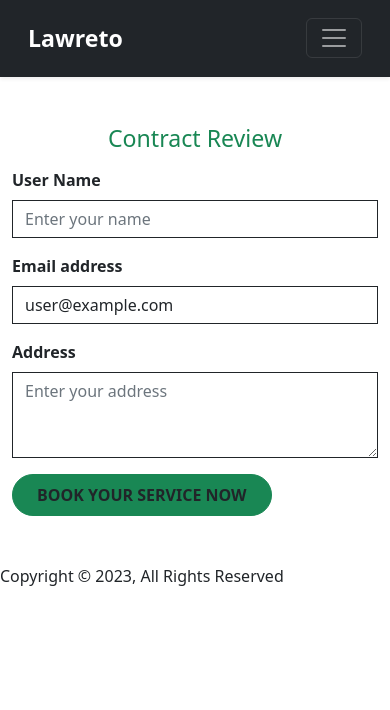
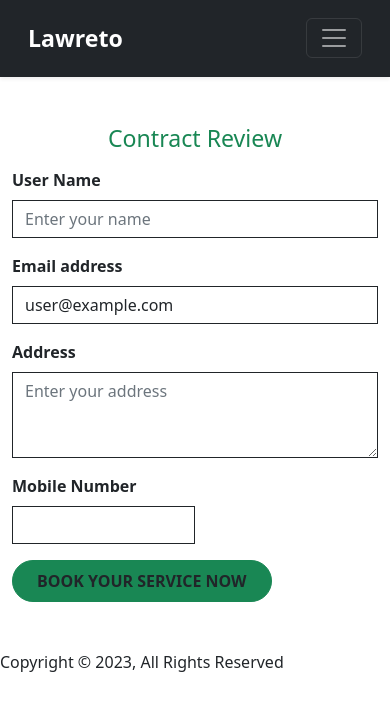
Before and after one commit to Samira-Shajahan-Borsha/lawreto-app, a React (Create React App) app: page /service-details/1 in a window 390 px wide. Shown: the top 710 px of the page. Built offline with nearby package versions, Linux system fonts and the light colour scheme; no server answers; sample sign-in values are in the browser's storage.

Commit message:
validate mobile number

```diff
--- a/src/Pages/ServiceDetails/ServiceDetails.js
+++ b/src/Pages/ServiceDetails/ServiceDetails.js
@@ -1,6 +1,5 @@
 import React, { useContext, useState } from 'react';
 import { Button, Container, Form } from 'react-bootstrap';
-import { toast } from 'react-hot-toast';
 import { FaExclamationCircle } from 'react-icons/fa';
 import { useLoaderData } from 'react-router-dom';
 import { AuthContext } from '../../contexts/AuthProvider';
@@ -12,13 +11,14 @@ const ServiceDetails = () => {
     const [userInfo, setUserInfo] = useState({
         name: '',
         address: '',
-        mmobileNumber: ''
+        mobileNumber: ''
     });
     const [errors, setErrors] = useState({
         nameError: '',
         addressError: '',
-        mmobileNumberError: ''
+        mobileNumberError: ''
     });
+
 
     console.log(user);
 
@@ -36,8 +36,6 @@ const ServiceDetails = () => {
         const address = form.address.value;
 
         form.reset();
-
-
 
         console.log(name, address);
     }
@@ -64,10 +62,31 @@ const ServiceDetails = () => {
         }
     }
 
+    const handleMobileNumberBlur = mobileNumberInput => {
+
+        const numberRegex = /^01[3-9][0-9]{8}$/;
+
+        const validMobileNumber = numberRegex.test(mobileNumberInput);
+
+        console.log(validMobileNumber);
+
+        if (mobileNumberInput === '') {
+            setErrors({ ...errors, mobileNumberError: 'You need to enter your mobile number.' });
+        }
+        else if (!validMobileNumber) {
+            setErrors({ ...errors, mobileNumberError: 'Enter a valid mobile number' });
+            setUserInfo({ ...userInfo, mobileNumber: '' });
+        }
+        else {
+            setUserInfo({ ...userInfo, mobileNumber: mobileNumberInput });
+            setErrors({ ...errors, mobileNumberError: '' });
+        }
+    }
+
     return (
-        <Container className='my-5'>
+        <Container className='mx-lg-auto my-5 px-lg-5'>
             <h1 className='fs-3 text-success mb-3 text-center'>{name}</h1>
-            <Form onSubmit={handleSubmit} >
+            <Form onSubmit={handleSubmit} className='mx-lg-5 px-lg-5'>
                 <Form.Group className="mb-3" controlId="formBasicEmail">
                     <Form.Label className='fs-6 fw-semibold'>User Name</Form.Label>
                     <Form.Control onBlur={(event) => handleNameBlur(event.target.value)} type="text" name='name' placeholder="Enter your name" className='border-dark rounded-0' required />
@@ -88,10 +107,13 @@ const ServiceDetails = () => {
                         errors?.addressError && <p className='text-danger'><FaExclamationCircle className='me-1'></FaExclamationCircle>{errors?.addressError}</p>
                     }
                 </Form.Group>
-                {/* <Form.Group className="mb-3" controlId="formBasicPassword">
-                    <Form.Label className='fs-6 fw-semibold'>Mobile Number</Form.Label>
-
-                </Form.Group> */}
+                <Form.Group className="mb-3" controlId="formBasicPassword">
+                    <Form.Label className='fs-6 fw-semibold'>Mobile Number</Form.Label> <br />
+                    <input type="tel" onBlur={(event) => handleMobileNumberBlur(event.target.value)} name="mmobileNumber" pattern="^01[3-9][0-9]{8}$" id="" className='w-50 form-control border-dark rounded-0' required />
+                    {
+                        errors?.mobileNumberError && <p className='text-danger'><FaExclamationCircle className='me-1'></FaExclamationCircle>{errors?.mobileNumberError}</p>
+                    }
+                </Form.Group>
                 <Button variant="success" className='fw-semibold  rounded-pill text-dark px-lg-5 py-lg-2 px-4 py-2' type="submit">
                     BOOK YOUR SERVICE NOW
                 </Button>
```
